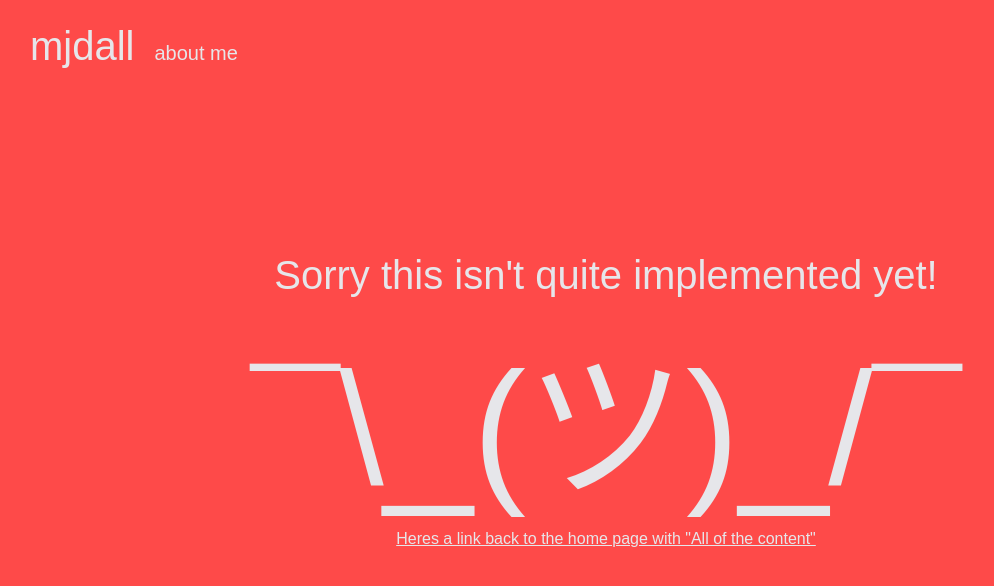
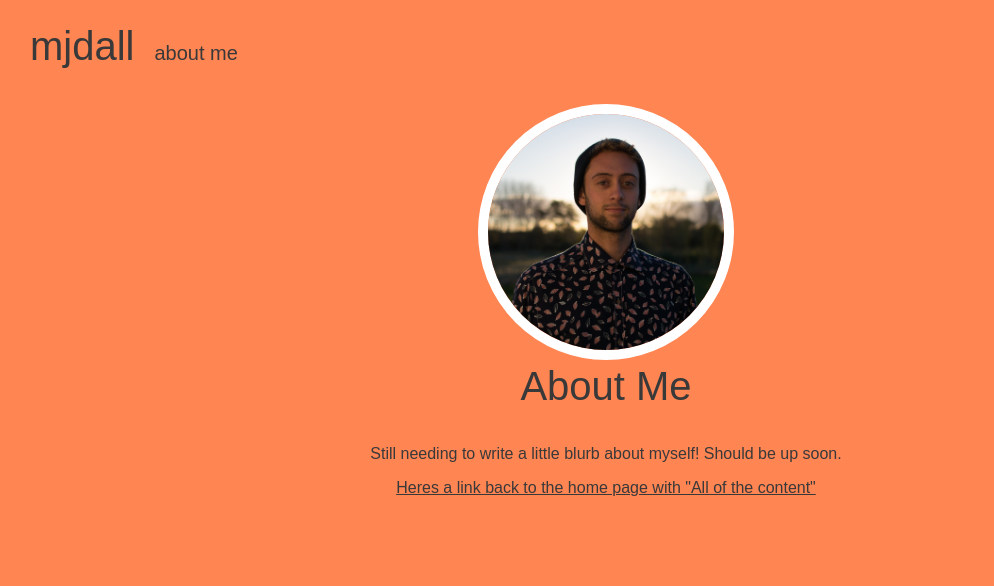
Before and after one commit to mjdall/mjdall-ps, a Gatsby site: page /about-me in a window 1280 px wide. Shown: the whole page, without its empty margins (34-1028 px from the left). Built offline with nearby package versions, Linux system fonts and the light colour scheme; Gatsby itself is replaced by a stand-in of ours.

Commit message:
Add Picture of me to the about page

```diff
--- /dev/null
+++ b/src/components/PicOfMe.js
@@ -0,0 +1,43 @@
+import React from 'react'
+import { StaticQuery, graphql } from 'gatsby'
+import Img from 'gatsby-image'
+import styled from 'styled-components'
+
+//
+// ${props => props.height ? props.height : '200px'}
+const PicOfMe = (width, height, extraStyling) => {
+  const ImageContainer = styled.div`
+    width: 20vw;
+    height: 20vw;
+    display: inline-block;
+  `
+
+  // if only I had added typescript by now
+  const addedStyle = extraStyling instanceof Map ? extraStyling : {}
+
+  return (
+    <StaticQuery
+      query={graphql`
+        query {
+          placeholderImage: file(relativePath: { eq: "me.jpg" }) {
+            childImageSharp {
+              fluid(maxWidth: 1500, maxHeight: 1500) {
+                ...GatsbyImageSharpFluid
+              }
+            }
+          }
+        }
+      `}
+      render={data => (
+        <ImageContainer width={width} height={height} style={addedStyle}>
+          <Img
+            fluid={data.placeholderImage.childImageSharp.fluid}
+            style={{ borderRadius: '50%', border: '0.8vw solid #FFF' }}
+          />
+        </ImageContainer>
+      )}
+    />
+  )
+}
+
+export default PicOfMe
--- /dev/null
+++ b/src/components/Style/DefaultPaddingContainer.js
@@ -0,0 +1,5 @@
+import styled from 'styled-components'
+
+export default styled.div`
+  padding: 13vh 25vw 0vh 25vw;
+`
--- a/src/components/Style/FullPageContainer.js
+++ b/src/components/Style/FullPageContainer.js
@@ -21,20 +21,31 @@ const VerticalCenterDiv = styled.div`
   height: 100%;
   position: relative;
   display: table-cell;
-  vertical-align: middle;
+  vertical-align: ${props => (props.noVerticalAlign ? '' : 'middle')};
   text-align: center;
 `
 
-const FullPageContainer = ({ content, theme, dontCenterElements }) => (
+const FullPageContainer = ({
+  content,
+  theme,
+  dontCenterElements,
+  noVerticalAlign,
+}) => {
+  const noVertAlign =
+    typeof noVerticalAlign === 'boolean' ? noVerticalAlign : false
+  return (
     <ThemeProvider theme={theme}>
       <FullPageDiv>
         {dontCenterElements ? (
           content
         ) : (
-        <VerticalCenterDiv>{content}</VerticalCenterDiv>
+          <VerticalCenterDiv noVerticalAlign={noVertAlign}>
+            {content}
+          </VerticalCenterDiv>
         )}
       </FullPageDiv>
     </ThemeProvider>
   )
+}
 
 export default FullPageContainer
--- a/src/components/Style/HeaderText.js
+++ b/src/components/Style/HeaderText.js
@@ -10,7 +10,7 @@ export default styled.h1`
   margin: 0 !important;
 
   padding-right: ${props => props.padRight && '0.5em'};
-  padding-bottom: ${props => props.padBottom && '0.1em'};
+  padding-bottom: ${props => props.padBottom && '0.5em'};
 
   font-weight: ${props => (props.thin ? '300' : '400')};
   font-family: ${props =>
--- a/src/pages/about-me.js
+++ b/src/pages/about-me.js
@@ -5,29 +5,38 @@ import SEO from '../components/SEO'
 import PageLayout from '../components/PageLayout'
 import FullPageContainer from '../components/Style/FullPageContainer'
 
+import Text from '../components/Style/Text'
 import HeaderText from '../components/Style/HeaderText'
-import Shrug from '../components/Style/Shrug'
+import PicOfMe from '../components/PicOfMe'
+import DefaultPaddingContainer from '../components/Style/DefaultPaddingContainer'
 
 const aboutMeTheme = {
-  backgroundColour: '#FE4A49',
-  headerFontColour: '#E6E6EA',
-  textFontColour: '#E6E6EA',
+  backgroundColour: '#FF8552',
+  headerFontColour: '#39393A',
+  textFontColour: '#39393A',
 }
 
 const FirstBlockContent = (
-  <>
-    <HeaderText>Sorry this isn't quite implemented yet!</HeaderText>
-    <Shrug />
-    <Link to="/" style={{ color: '#E6E6EA' }}>
+  <DefaultPaddingContainer>
+    <PicOfMe width="300px" height="300px" />
+    <HeaderText padBottom>About Me</HeaderText>
+    <Text>
+      Still needing to write a little blurb about myself! Should be up soon.
+    </Text>
+    <Link to="/" style={{ color: aboutMeTheme.textFontColour }}>
       Heres a link back to the home page with "All of the content"
     </Link>
-  </>
+  </DefaultPaddingContainer>
 )
 
 const AboutMe = () => (
   <PageLayout theme={aboutMeTheme}>
     <SEO title="about me" />
-    <FullPageContainer content={FirstBlockContent} theme={aboutMeTheme} />
+    <FullPageContainer
+      content={FirstBlockContent}
+      theme={aboutMeTheme}
+      noVerticalAlign
+    />
   </PageLayout>
 )
 
```
Also changed, not shown: src/components/Image.js (deleted, +0 -32 lines), README.md, src/images/me.jpg (added). Lines whose indentation alone changed are shown as unchanged.
